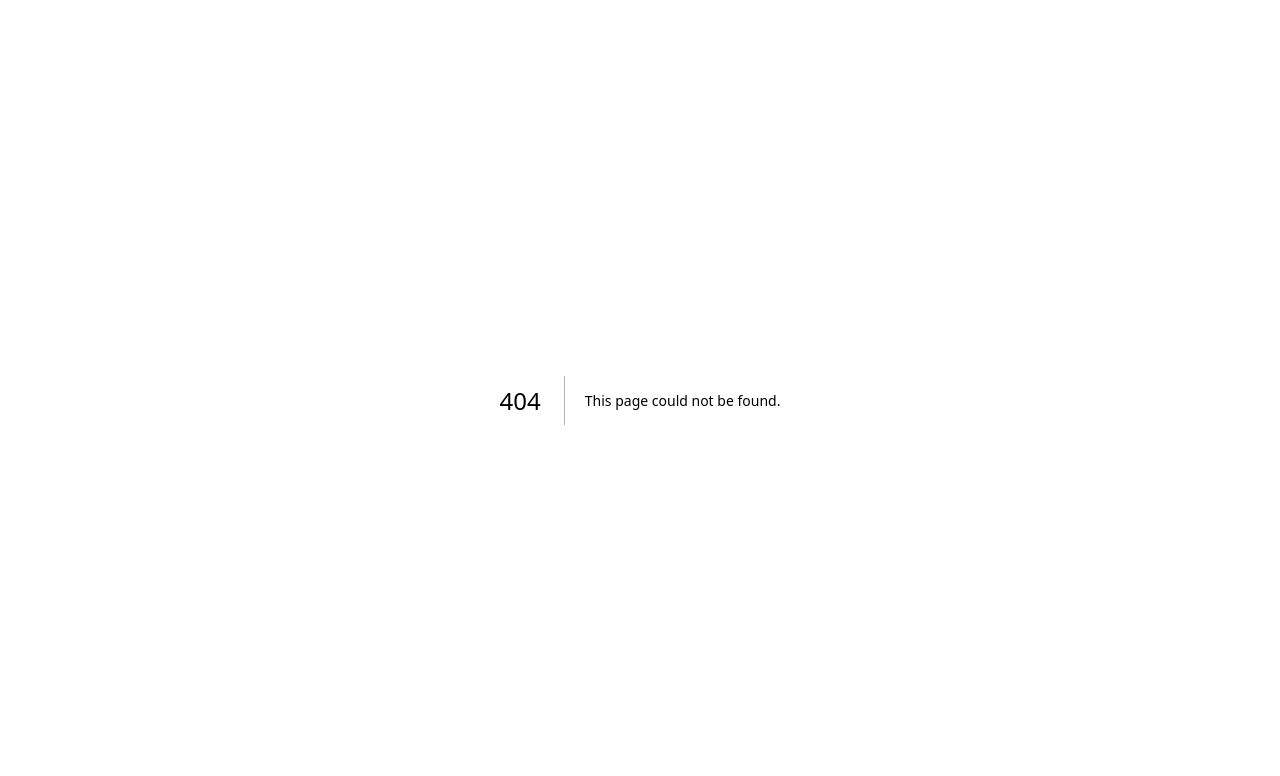
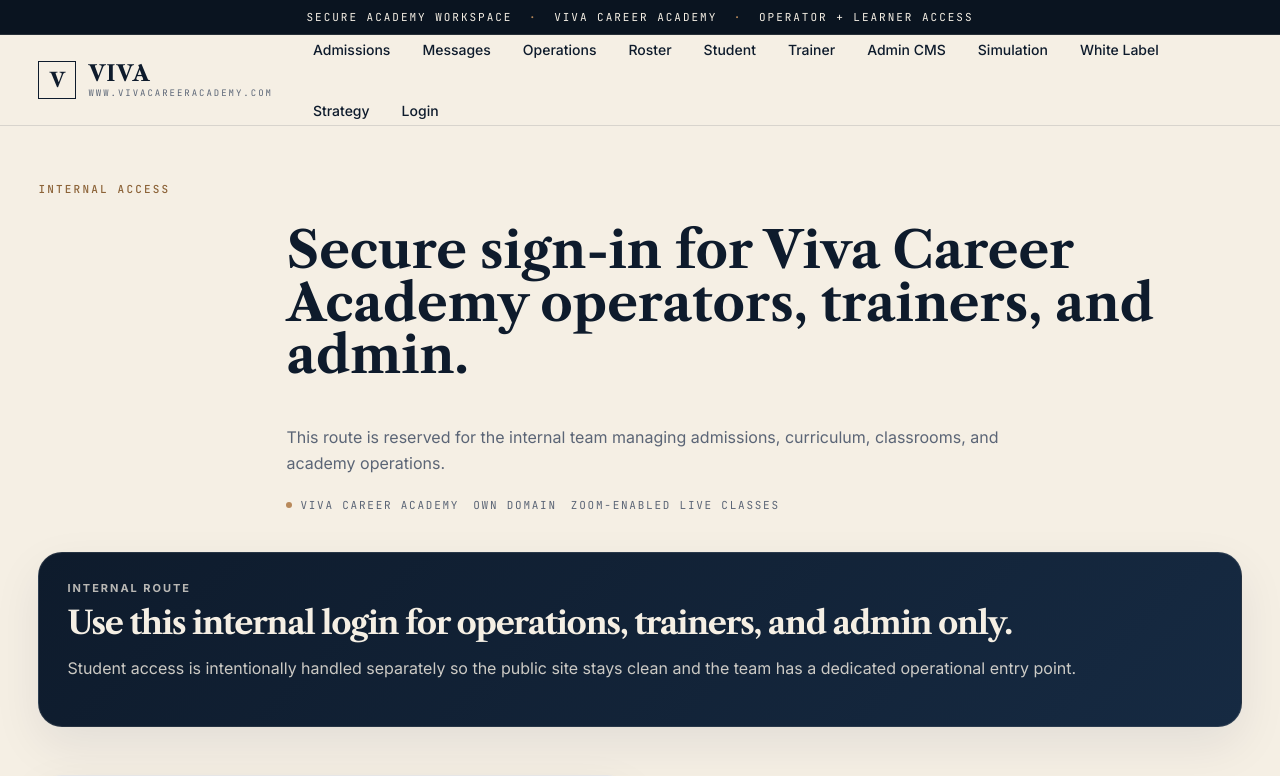
Before and after one commit to vivattraining/viva-academy-platform, a Next.js app in the folder apps/web/: page /internal/login in a window 1280 px wide. Before the commit this address had no page. Shown: the top 776 px of the page. Built offline with nearby package versions, Linux system fonts and the light colour scheme; no server answers.

Commit message:
Separate student and internal login routes

```diff
--- /dev/null
+++ b/apps/web/app/internal/login/page.tsx
@@ -0,0 +1,33 @@
+import { AdminBootstrapPanel } from "../../../components/admin-bootstrap-panel";
+import { SiteShell } from "../../../components/site-shell";
+import { OperatorGate } from "../../../components/operator-gate";
+import styles from "../../../components/claude-home.module.css";
+import { CurrentSessionPanel } from "../../../components/current-session-panel";
+
+export default function InternalLoginPage() {
+  return (
+    <SiteShell
+      activeHref="/internal/login"
+      eyebrow="Internal Access"
+      title="Secure sign-in for Viva Career Academy operators, trainers, and admin."
+      description="This route is reserved for the internal team managing admissions, curriculum, classrooms, and academy operations."
+    >
+      <CurrentSessionPanel />
+      <AdminBootstrapPanel />
+      <section className="editorial-workbench-card editorial-workbench-contrast">
+        <div className="eyebrow">Internal route</div>
+        <h2 className="editorial-workbench-title" style={{ marginTop: 12, fontSize: "2rem" }}>
+          Use this internal login for operations, trainers, and admin only.
+        </h2>
+        <p className="editorial-workbench-subtitle">
+          Student access is intentionally handled separately so the public site stays clean and the team has a dedicated operational entry point.
+        </p>
+      </section>
+      <section className={styles.programGrid}>
+        <OperatorGate title="Open operator workspace" allowedRoles={["admin", "operations", "trainer"]}>
+          <section className="card">Signed in. Use the navigation to open admissions, operations, messaging, trainer, and admin surfaces.</section>
+        </OperatorGate>
+      </section>
+    </SiteShell>
+  );
+}
--- a/apps/web/components/marketing-shell.tsx
+++ b/apps/web/components/marketing-shell.tsx
@@ -92,9 +92,6 @@ export function MarketingShell({
           </div>
 
           <div className={styles.navCta}>
-            <Link className={styles.ghostLink} href="/login">
-              Student Login
-            </Link>
             <Link href="/apply" className={styles.button}>
               Apply Now <span className={styles.arrow}>↗</span>
             </Link>
@@ -140,7 +137,7 @@ export function MarketingShell({
           <div className={styles.footerBottom}>
             <div>© 2026 Viva Career Academy. All rights reserved.</div>
             <div className={styles.footerSocial}>
-              <a href="/login">Login</a>
+              <a href="/login">Student Portal</a>
               <a href="/apply">Admissions</a>
             </div>
           </div>
--- a/apps/web/lib/public-site-content.ts
+++ b/apps/web/lib/public-site-content.ts
@@ -5,7 +5,6 @@ export const PUBLIC_NAV = [
   { label: "Trainers", href: "/trainers" },
   { label: "AI Platform", href: "/ai-platform" },
   { label: "Apply", href: "/apply" },
-  { label: "Login", href: "/login" },
 ] as const;
 
 export const PUBLIC_CONTACT = {
```
Also changed, not shown: apps/web/app/login/page.tsx (+13 -11 lines).
